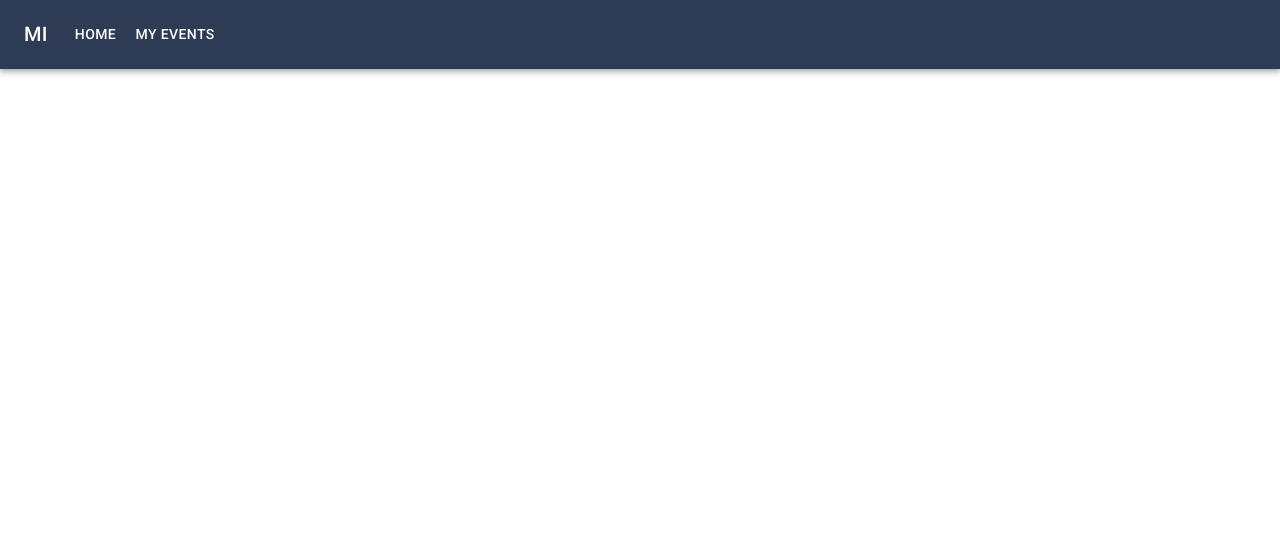
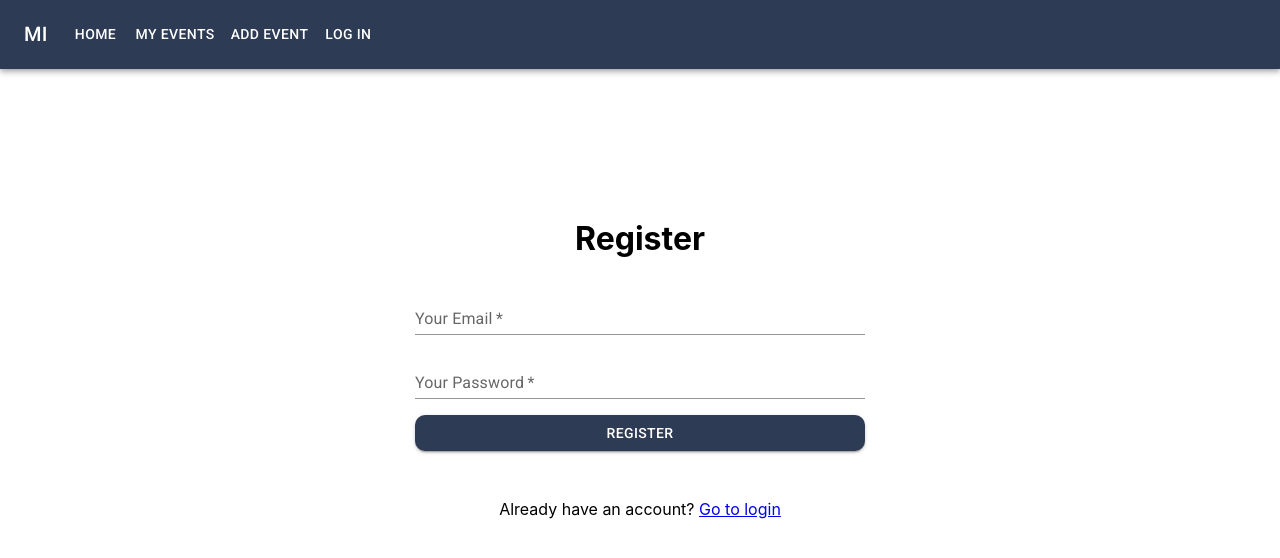
Before and after one commit to sakil470004/event-management-client, a React (Create React App) app: page /register in a window 1280 px wide. Before the commit this address had no page. Shown: the top 558 px of the page. Built offline with nearby package versions, Linux system fonts and the light colour scheme.

Commit message:
perfect login and registration

```diff
--- a/src/App.js
+++ b/src/App.js
@@ -5,9 +5,11 @@ import {
   Route
 } from "react-router-dom";
 import ResponsiveAppBar from './Pages/AppBar/AppBar';
-
+import Login from './Pages/Login/Login'
+import Register from './Pages/Login/Register'
 import Home from './Pages/Home/Home';
 import MyEvents from './Pages/MyEvents/MyEvents';
+import AddEvent from './Pages/AddEvent/AddEvent';
 
 function App() {
   return (
@@ -19,6 +21,12 @@ function App() {
           </Route>
           <Route path="/myEvents" element={<MyEvents />} >
           </Route>
+          <Route path="/addEvent" element={<AddEvent />} >
+          </Route>
+          <Route path="/login" element={<Login />} >
+          </Route>
+          <Route path="/register" element={<Register />} >
+          </Route>
 
         </Routes>
       </Router>
--- /dev/null
+++ b/src/Pages/AddEvent/AddEvent.js
@@ -0,0 +1,9 @@
+import React from 'react'
+
+function AddEvent() {
+    return (
+        <div>AddEvent</div>
+    )
+}
+
+export default AddEvent
--- a/src/Pages/AppBar/AppBar.js
+++ b/src/Pages/AppBar/AppBar.js
@@ -102,6 +102,18 @@ const ResponsiveAppBar = () => {
                         >
                             <Link style={{ color: 'white', textDecoration: 'none' }} to='/myEvents'>My Events</Link>
                         </Button>
+                        <Button
+                            onClick={handleCloseNavMenu}
+                            sx={{ my: 2, color: 'white', display: 'block' }}
+                        >
+                            <Link style={{ color: 'white', textDecoration: 'none' }} to='/addEvent'>Add Event</Link>
+                        </Button>
+                        <Button
+                            onClick={handleCloseNavMenu}
+                            sx={{ my: 2, color: 'white', display: 'block' }}
+                        >
+                            <Link style={{ color: 'white', textDecoration: 'none' }} to='/login'>Log In</Link>
+                        </Button>
 
                     </Box>
 
--- a/src/Pages/Card/Card.js
+++ b/src/Pages/Card/Card.js
@@ -1,8 +1,8 @@
 import React from 'react'
 
-function Card({ title, img, description }) {
+function Card({ title, img }) {
   return (
-    <div style={{ background: '#3f90fc', borderRadius: '19px' }}>
+    <div style={{ background: '#2E3B55', borderRadius: '19px' }}>
       <div style={{ height: '350px', backgroundImage: `url(${img})`, backgroundRepeat: 'no-repeat', backgroundPosition: 'cover', borderRadius: '15px' }}>
 
       </div>
--- a/src/Pages/CardList/CardList.js
+++ b/src/Pages/CardList/CardList.js
@@ -5,7 +5,7 @@ import Card from '../Card/Card'
 function CardList({ events }) {
 
     return (
-        <Container>
+        <Container style={{ marginTop: '-150px' }}>
             <Grid container spacing={3} style={{ marginBottom: '5px', marginTop: '10px' }}>
                 {
                     events.map(ev =>
--- a/src/Pages/Home/Home.css
+++ b/src/Pages/Home/Home.css
@@ -1,5 +1,5 @@
 .background-cointainer-home {
-    height: 50vh;
+    height: 55vh;
     background-image: url('./bannerbackground.png');
     background-repeat: no-repeat;
     background-position: center;
--- a/src/Pages/Home/Home.js
+++ b/src/Pages/Home/Home.js
@@ -1,6 +1,5 @@
 import React, { useEffect, useState } from 'react'
 import CardList from '../CardList/CardList'
-import TopBanner from '../TopBanner/TopBanner'
 import './Home.css'
 
 function Home() {
--- /dev/null
+++ b/src/Pages/Login/Login.js
@@ -0,0 +1,87 @@
+import { Button, Container, TextField } from '@mui/material';
+import React, { useState } from 'react'
+import { NavLink } from 'react-router-dom';
+import { useNavigate } from 'react-router';
+import { addToDb } from '../fakedb/fakedb';
+
+function Login() {
+  const [loginData, setLoginData] = useState({})
+  const navigation = useNavigate();
+  const handleOnBlur = e => {
+    const field = e.target.name;
+    const value = e.target.value;
+    const newLoginData = { ...loginData };
+    newLoginData[field] = value;
+    setLoginData(newLoginData)
+  }
+
+  const handleLoginSubmit = (e) => {
+    fetch('http://localhost:5000/user', {
+      method: 'POST',
+      headers: {
+        'content-type': 'application/json'
+      },
+      body: JSON.stringify(loginData)
+
+    })
+      .then(res => res.json())
+      .then(data => {
+
+        if (data.message === 'success') {
+          // alert('success')
+          addToDb(loginData.email)
+          navigation('/myEvents')
+        } else {
+          alert('failed')
+        }
+      })
+    e.preventDefault();
+  }
+  return (
+    <Container>
+      <div style={{ marginTop: '150px' }}>
+        <div >
+
+          <h1>Login</h1>
+
+          <form onSubmit={handleLoginSubmit}>
+            <TextField
+              required
+
+              type='email'
+              sx={{ width: '75%', maxWidth: '450px', m: 1 }}
+              label="Your Email"
+              variant="standard"
+              name='email'
+              onBlur={handleOnBlur}
+            />
+            <br />
+            <TextField
+              required
+              sx={{ width: '75%', maxWidth: '450px', m: 1 }}
+              type='password'
+              label="Your Password"
+              variant="standard"
+              name='password'
+              onBlur={handleOnBlur}
+            />
+            <br />
+            <Button
+              sx={{ width: '75%', maxWidth: '450px', m: 1, color: 'white', background: '#2E3B55', borderRadius: '10px' }}
+              variant='contained'
+              type='submit'
+            >Login</Button>
+
+          </form>
+          <br />
+          <br />
+          Don't have an account? <NavLink to='/register'>Create an account</NavLink>
+
+        </div>
+      </div>
+    </Container>
+
+  )
+}
+
+export default Login
--- /dev/null
+++ b/src/Pages/Login/Register.js
@@ -0,0 +1,86 @@
+import { Button, Container, TextField } from '@mui/material';
+import React, { useState } from 'react'
+import { NavLink } from 'react-router-dom';
+import { useNavigate } from 'react-router';
+import { addToDb } from '../fakedb/fakedb';
+
+function Register() {
+  const [loginData, setLoginData] = useState({})
+  const navigation = useNavigate();
+  const handleOnBlur = e => {
+    const field = e.target.name;
+    const value = e.target.value;
+    const newLoginData = { ...loginData };
+    newLoginData[field] = value;
+    setLoginData(newLoginData)
+  }
+
+  const handleLoginSubmit = (e) => {
+    fetch('http://localhost:5000/adduser', {
+      method: 'POST',
+      headers: {
+        'content-type': 'application/json'
+      },
+      body: JSON.stringify(loginData)
+
+    })
+      .then(res => res.json())
+      .then(data => {
+        if (data.insertedId) {
+          // alert('Registration Success')
+          addToDb(loginData.email)
+          navigation('/myEvents')
+        } else {
+          alert(data.message)
+        }
+      })
+    e.preventDefault();
+  }
+  return (
+    <Container>
+      <div style={{ marginTop: '150px' }}>
+        <div >
+
+          <h1>Register</h1>
+
+          <form onSubmit={handleLoginSubmit}>
+            <TextField
+              required
+
+              type='email'
+              sx={{ width: '75%', maxWidth: '450px', m: 1 }}
+              label="Your Email"
+              variant="standard"
+              name='email'
+              onBlur={handleOnBlur}
+            />
+            <br />
+            <TextField
+              required
+              sx={{ width: '75%', maxWidth: '450px', m: 1 }}
+              type='password'
+              label="Your Password"
+              variant="standard"
+              name='password'
+              onBlur={handleOnBlur}
+            />
+            <br />
+            <Button
+              sx={{ width: '75%', maxWidth: '450px', m: 1, color: 'white', background: '#2E3B55', borderRadius: '10px' }}
+              variant='contained'
+              type='submit'
+            >Register</Button>
+
+          </form>
+          <br />
+          <br />
+          Already have an account? <NavLink to='/login'> Go to login</NavLink>
+
+        </div>
+      </div>
+    </Container>
+
+  )
+}
+
+export default Register
--- a/src/Pages/TopBanner/TopBanner.js
+++ /dev/null
@@ -1,11 +0,0 @@
-import React from 'react'
-
-function TopBanner() {
-  return (
-    <div>
-
-    </div>
-  )
-}
-
-export default TopBanner
--- /dev/null
+++ b/src/Pages/fakedb/fakedb.js
@@ -0,0 +1,43 @@
+// use local storage as your db for now
+
+const addToDb = id => {
+    const exists = getDb();
+    let eventUser = {};
+    if (!exists) {
+        eventUser['user'] = id;
+    }
+    else {
+        eventUser = JSON.parse(exists);
+        eventUser['user'] = id;
+    }
+    updateDb(eventUser);
+}
+
+const getDb = () => localStorage.getItem('event-management-user');
+
+const updateDb = cart => {
+    localStorage.setItem('event-management-user', JSON.stringify(cart));
+}
+
+const removeFromDb = id => {
+    const exists = getDb();
+    if (!exists) {
+
+    }
+    else {
+        const eventUser = JSON.parse(exists);
+        delete eventUser['user'];
+        updateDb(eventUser);
+    }
+}
+
+const getStoredCart = () => {
+    const exists = getDb();
+    return exists ? JSON.parse(exists) : {};
+}
+
+const clearTheCart = () => {
+    localStorage.removeItem('event-management-user');
+}
+
+export { addToDb, removeFromDb, clearTheCart, getStoredCart }
```
Also changed, not shown: src/Pages/TopBanner/TopBanner.css (deleted).
